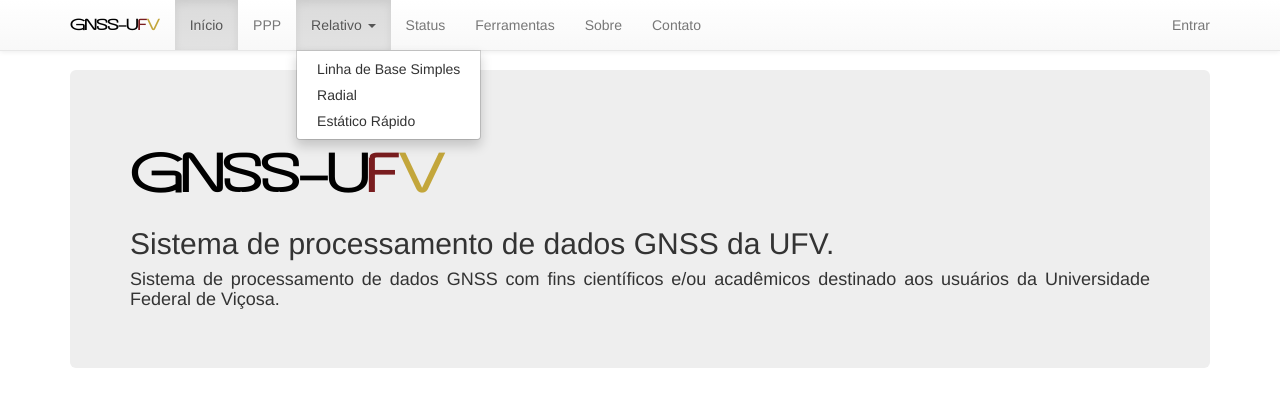
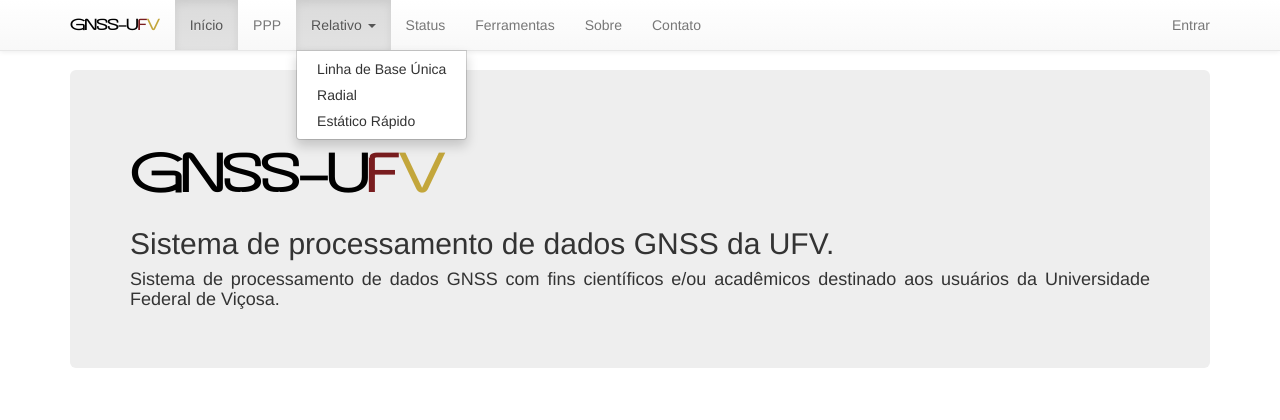
Before and after one commit to gabriel-oliveira/gnss-ufv, a Django app: page / in a window 1280 px wide, after a click on "Relativo". Shown: the top 420 px of the page. Run offline with Django 3.2, Linux system fonts and the light colour scheme; parts of the project's set-up code (start-up, migrations or seed data) failed here and were passed over; some libraries are stand-ins or nearby versions.

Commit message:
Change 'Simples' to 'Unica'

```diff
--- a/bernese/core/templates/base.html
+++ b/bernese/core/templates/base.html
@@ -59,7 +59,7 @@
             <li {% if isRelativo %} class="dropdown active" {% else %} class="dropdown" {% endif %}>
               <a href="#" class="dropdown-toggle" data-toggle="dropdown" role="button" aria-haspopup="true" aria-expanded="false">Relativo <span class="caret"></span></a>
               <ul class="dropdown-menu">
-                <li><a href="{% url 'relativo:index' %}">Linha de Base Simples</a></li>
+                <li><a href="{% url 'relativo:index' %}">Linha de Base Única</a></li>
                 <li><a href="{% url 'rede:index' %}">Radial</a></li>
                 <li><a href="{% url 'rapido:index' %}">Estático Rápido</a></li>
               </ul>
--- a/bernese/ppp/templates/ppp/index.html
+++ b/bernese/ppp/templates/ppp/index.html
@@ -28,7 +28,7 @@
 <div class="collapse" id="helpCollapse">
   <div class="well text-justify">
     <p>O PPP consiste em determinar as coordenadas do vértice de interesse de forma absoluta, com o uso
-das observáveis pseudodistância e fase da onda portadora, coletadas por receptores de simples ou dupla
+das observáveis pseudodistância e fase da onda portadora, coletadas por receptores de uma ou dupla
 frequência e com o uso de efemérides precisas do CODE. Nas efemérides precisas, ou pós-processadas, a
 órbita (posição) e o erro do relógio (tempo) dos satélites são aferidos com alta precisão e
 disponibilizados por meio do endereço http://ftp.aiub.unibe.ch/CODE/yyyy. O referencial geodésico
--- a/bernese/rapido/templates/rapido/index.html
+++ b/bernese/rapido/templates/rapido/index.html
@@ -31,7 +31,7 @@
 local durante o levantamento. O posicionamento denominado como relativo estático-rápido se difere
 essencialmente devido a duração de rastreio ser reduzido a minutos.</p>
           <p>Para este modo é esperado arquivos de curta duração que não tiveram sucesso no
-processamento do modo Linha de Base Simples, pois neste modo de processamento tem-se um controle
+processamento do modo Linha de Base Única, pois neste modo de processamento tem-se um controle
 de qualidade das observações menos rigoroso do que os outros modos para que o sistema consiga estimar
 as coordenadas da estação Rover mesmo com poucos dados de observações.</p>
           <p>As ambiguidades fixas são estimadas pelo método LAMBDA v3.0, utilizando a opção de busca
--- a/bernese/relativo/templates/relativo/index.html
+++ b/bernese/relativo/templates/relativo/index.html
@@ -27,12 +27,12 @@
 
       <div class="collapse" id="helpCollapse">
         <div class="well text-justify">
-          <p>No posicionamento relativo estático para linhas de base simples são utilizados dois
+          <p>No posicionamento relativo estático para linhas de base única são utilizados dois
 receptores GNSS que devem rastrear ao mesmo tempo satélites em comum. Um receptor deve ser instalado
 em um ponto de coordenadas conhecidas, esse receptor é chamado de Base. O outro receptor deve ser
 instalado no ponto com coordenadas a serem determinadas e é chamado de Rover. Base e Rover devem
 trabalhar sincronizadas, ou seja, realizando medições ao mesmo tempo.</p>
-          <div align="center" style="margin:20px"><img src="/static/home/single_baseline.png" class="img-responsive" alt="Linha de base Simples"></img></div>
+          <div align="center" style="margin:20px"><img src="/static/home/single_baseline.png" class="img-responsive" alt="Linha de base Única"></img></div>
           <p>No posicionamento relativo estático tanto Base como Rover permanecem parados em um mesmo local durante o levantamento. </p>
           <p>Para este modo é esperado arquivos com mais de duas horas de rastreio. Arquivos com menos de
 duas horas que retornarem com erro do processamento, é aconselhado que sejam processados no modo estático
--- a/bernese/static_source/home/helpMessages.js
+++ b/bernese/static_source/home/helpMessages.js
@@ -22,7 +22,7 @@
 RINEX 3.x, 2.x e Hatanaka. Nas seguintes extensões: yyO, yyD, OBS, RNX, CRX. (yy = dois últimos dígitos \
 do ano)</p>\
     <p>Para este modo é esperado arquivos de curta duração que não tiveram sucesso no processamento do \
-modo Linha de Base Simples.</p>",
+modo Linha de Base Única.</p>",
 
     rinex_rover_file_rlt_sgl: "<p>Arquivo com observações GNSS no formato RINEX (<i>Receiver INdependent \
 Exchange</i>) da estação com coordenadas a serem determinadas.</p>\
@@ -44,7 +44,7 @@
     <p>São aceitos arquivos no formato RINEX 3.x, 2.x e Hatanaka. Nas seguintes extensões: yyO, yyD, \
 OBS, RNX, CRX. (yy = dois últimos dígitos do ano)</p>\
     <p>Para este modo é esperado arquivos de curta duração que não tiveram sucesso no processamento do \
-modo Linha de Base Simples.</p>",
+modo Linha de Base Única.</p>",
 
     hoi_correction: "<p>Selecione este campo para indicar se quer que seja feita a correção do efeito ionosférico de ordem superior (2ª e 3ª ordens). As correções são feitas utilizando o modelo global da ionosfera fornecido pelo CODE.</p>",
 
```
